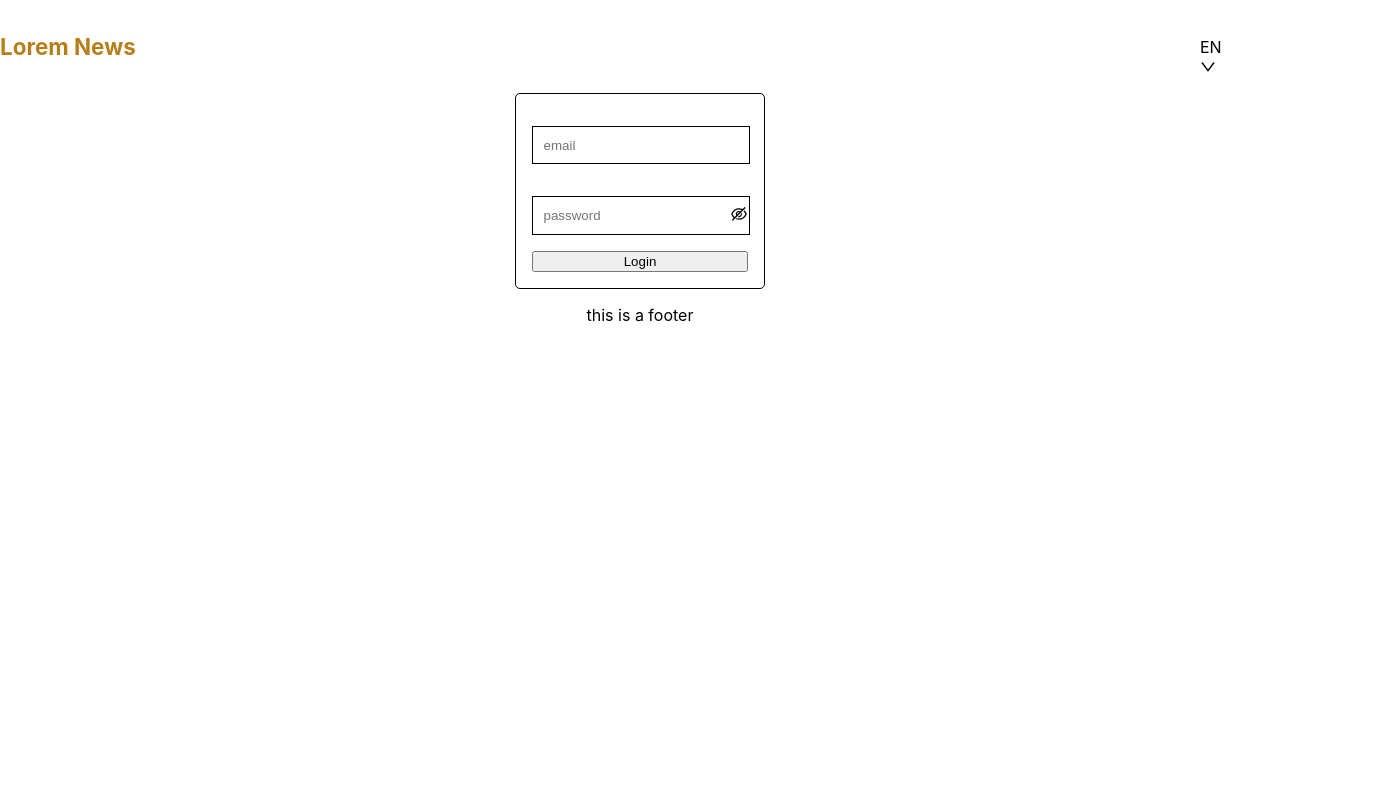
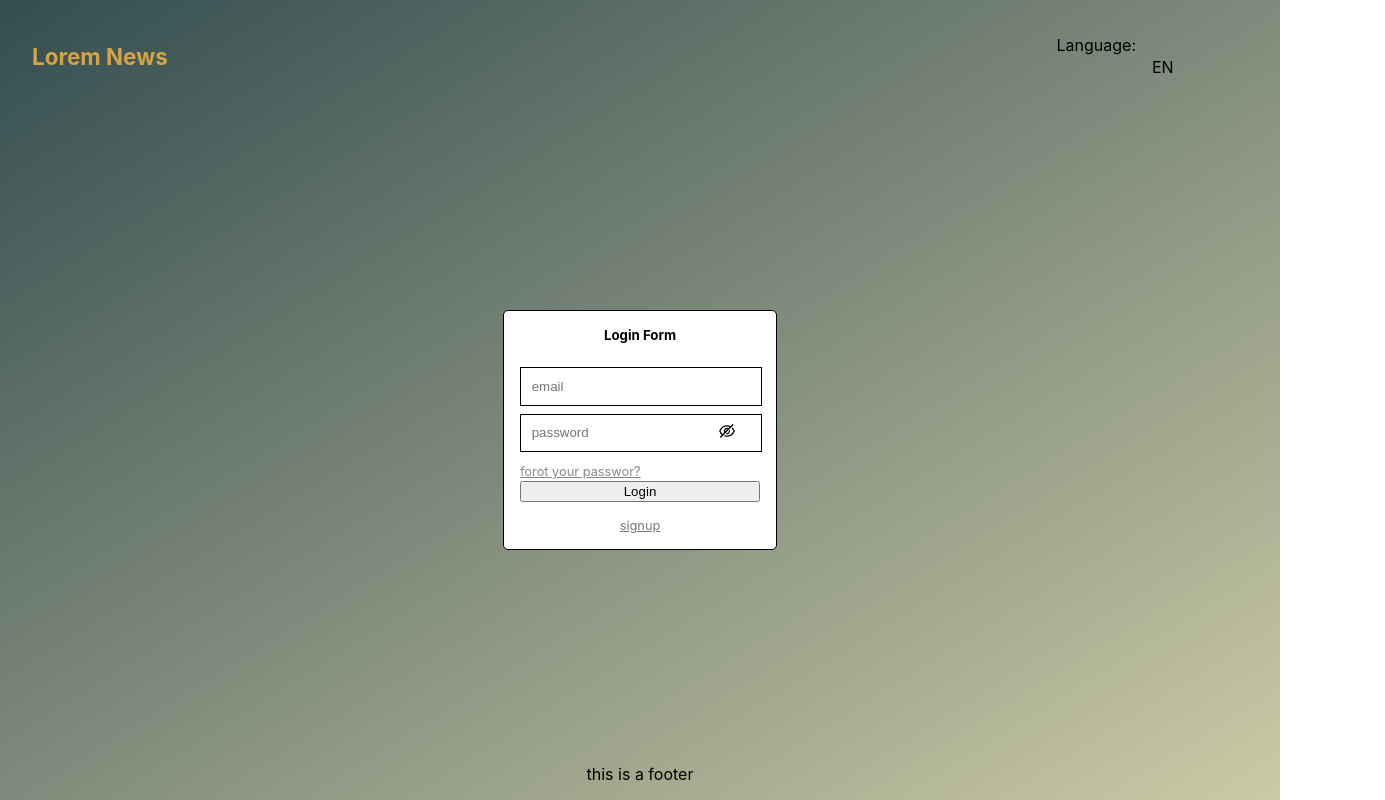
Before and after one commit to Ali-Oliaee/lorem-news, a React (Create React App) app: page / in a window 1280 px wide. Shown: the whole page, 1385 px wide, since content can reach past the window. Built offline with nearby package versions, Linux system fonts and the light colour scheme.

Commit message:
💄 customize login form

```diff
--- a/src/components/login-wrapper/header/header.tsx
+++ b/src/components/login-wrapper/header/header.tsx
@@ -3,21 +3,24 @@ import {Button, Select} from 'antd'
 import './style.scss'
 
 function Header() {
-    const {Option} = Select
 
     return (
         <div className="login-wrapper-header">
             <div className="logo">
                 <h4>Lorem News</h4>
             </div>
-            <div className="language-container" >
+            <div className="language-container">
+            <span>Language: </span>
+                <Select defaultValue="EN" className="language-select"  bordered={false}
+                showArrow={false}
+                dropdownMatchSelectWidth={false}
+                style={{width: 80}}
+                >
+                    <Select.Option value="en" key="en">EN</Select.Option>
+                    <Select.Option value="fa" key="fa">fa</Select.Option>
+                </Select>
+            </div>
 
-                <Select defaultValue="EN" className="language-select">
-                    <Option value="en">EN</Option>
-                    <Option value="fa">فا</Option>
-                </Select>
-
-            </div>
         </div>
     )
 }
--- a/src/components/login-wrapper/header/style.scss
+++ b/src/components/login-wrapper/header/style.scss
@@ -3,18 +3,21 @@
   display: flex;
   justify-content: space-between;
   align-items: center;
-  padding: 0.2em 1em;
+  padding: 0.8em 5em;
 
   .logo {
     h4 {
-      color: rgb(182, 127, 26);
+      color: rgb(212, 163, 72);
       font-size: 1.4em;
     }
   }
 
   .language-container {
+    display: flex;
     .language-select {
-      width: 5em;
+      display: inline;
+      height: 100%;
+      margin: 0 1em;
     }
   }
 }
--- a/src/components/login-wrapper/style.scss
+++ b/src/components/login-wrapper/style.scss
@@ -3,4 +3,9 @@
   flex-direction: column;
   align-items: center;
   justify-content: space-between;
+  height: 100%;
+  min-height: 100vh;
+  background: linear-gradient(to right bottom, #334d50, #cbcaa5);
+  overflow: hidden;
+  padding: 0 2em;
 }
--- a/src/pages/login-page/login-page.tsx
+++ b/src/pages/login-page/login-page.tsx
@@ -6,6 +6,8 @@ import './style.scss'
 function LoginPage() {
     return (
        <LoginWrapper>
+           <section className="login-form-container">
+               <h5>Login Form</h5>
                 <Form className="login-form">
                 <Form.Item className="input-container">
                     <Input placeholder="email"/>
@@ -13,10 +15,13 @@ function LoginPage() {
                 <Form.Item className="input-container">
                     <Input.Password placeholder="password"/>
                 </Form.Item>
+                <a href="#">forot your passwor?</a>
                 <Button htmlType="submit" className="submit-button" size="large">
                     Login
                 </Button>
                 </Form>
+                <a href="./signup" className="signup-link">signup</a>
+           </section>
        </LoginWrapper>
     )
 }
--- a/src/pages/login-page/style.scss
+++ b/src/pages/login-page/style.scss
@@ -1,18 +1,23 @@
-.login-form {
+.login-form-container {
+  max-width: 15em;
   border: 1px solid black;
   border-radius: 5px;
+  background-color: #fff;
   padding: 1em;
   display: flex;
   flex-direction: column;
   align-items: center;
   justify-content: center;
-  flex: 1;
+
+  .login-form {
+    padding: 1em;
+    width: 100%;
+    background-color: #fff;
 
     .input-container {
-    margin: 1em;
       width: 100%;
       border: 1px solid;
-    margin: 1em auto;
+      margin: 0.5em auto;
 
       input {
         border: 0;
@@ -20,7 +25,24 @@
         padding: 0.8em;
       }
     }
+    a {
+      color: #888;
+      align-self: flex-start;
+      font-size: 0.8em;
+    }
     .submit-button {
       width: 100%;
+      cursor: pointer;
     }
   }
+
+  h5 {
+    margin: 0;
+  }
+
+  .signup-link {
+    color: #777;
+    font-size: 0.8em;
+    margin: 0;
+  }
+}
```
Lines whose indentation alone changed are shown as unchanged.
